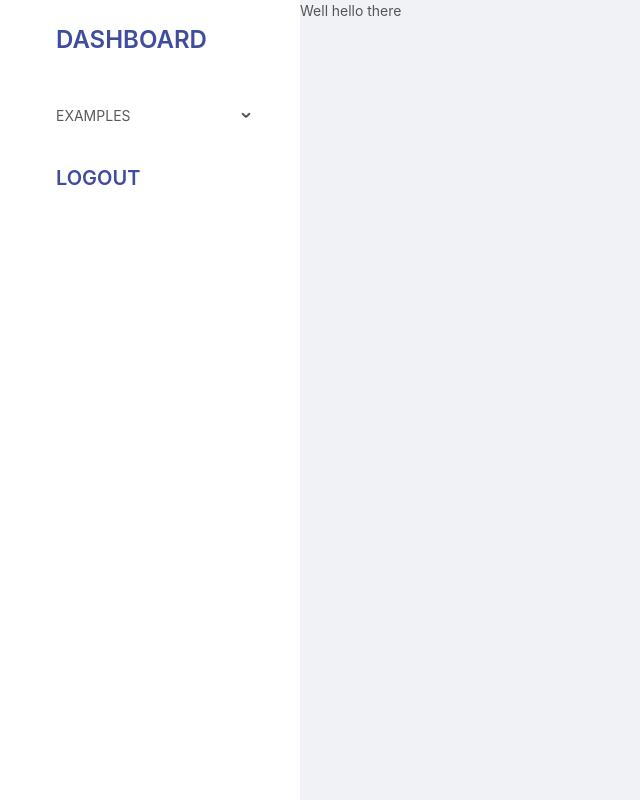
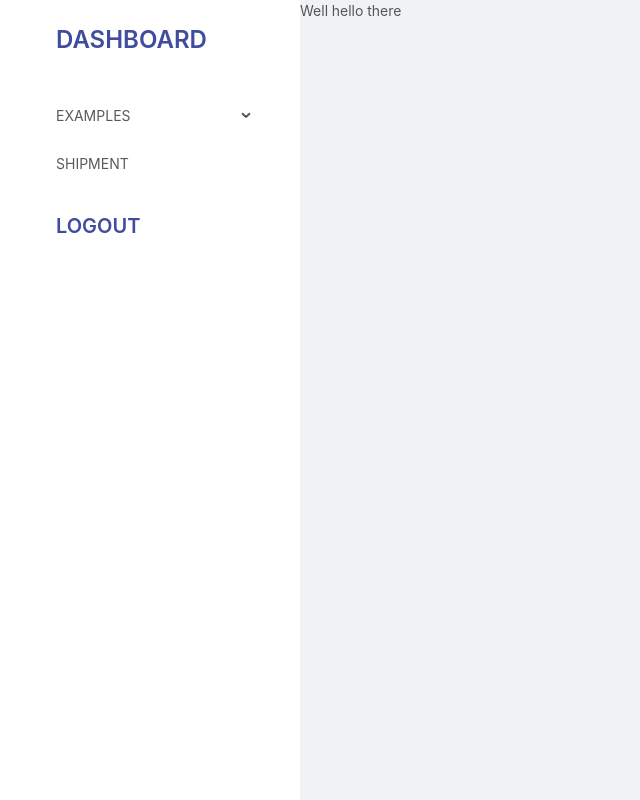
Before and after one commit to pandatech-cargo/frontend, a React (Create React App) app: page / in a window 1280 px wide. Shown: the whole page, without its empty margins (0-640 px from the left). Built offline with nearby package versions, Linux system fonts and the light colour scheme; sample sign-in values are in the browser's storage.

Commit message:
add shipment sidebar

```diff
--- a/src/components/PdSidebar/index.js
+++ b/src/components/PdSidebar/index.js
@@ -25,6 +25,7 @@ const menuOptions = [
       { type: 'Menu', name: 'Drag and drop table', link: '/examples/dnd' },
     ],
   },
+  { type: 'Menu', name: 'Shipment', link: '/shipment' },
 ];
 
 function renderMenu(opt, parent = '') {
```
